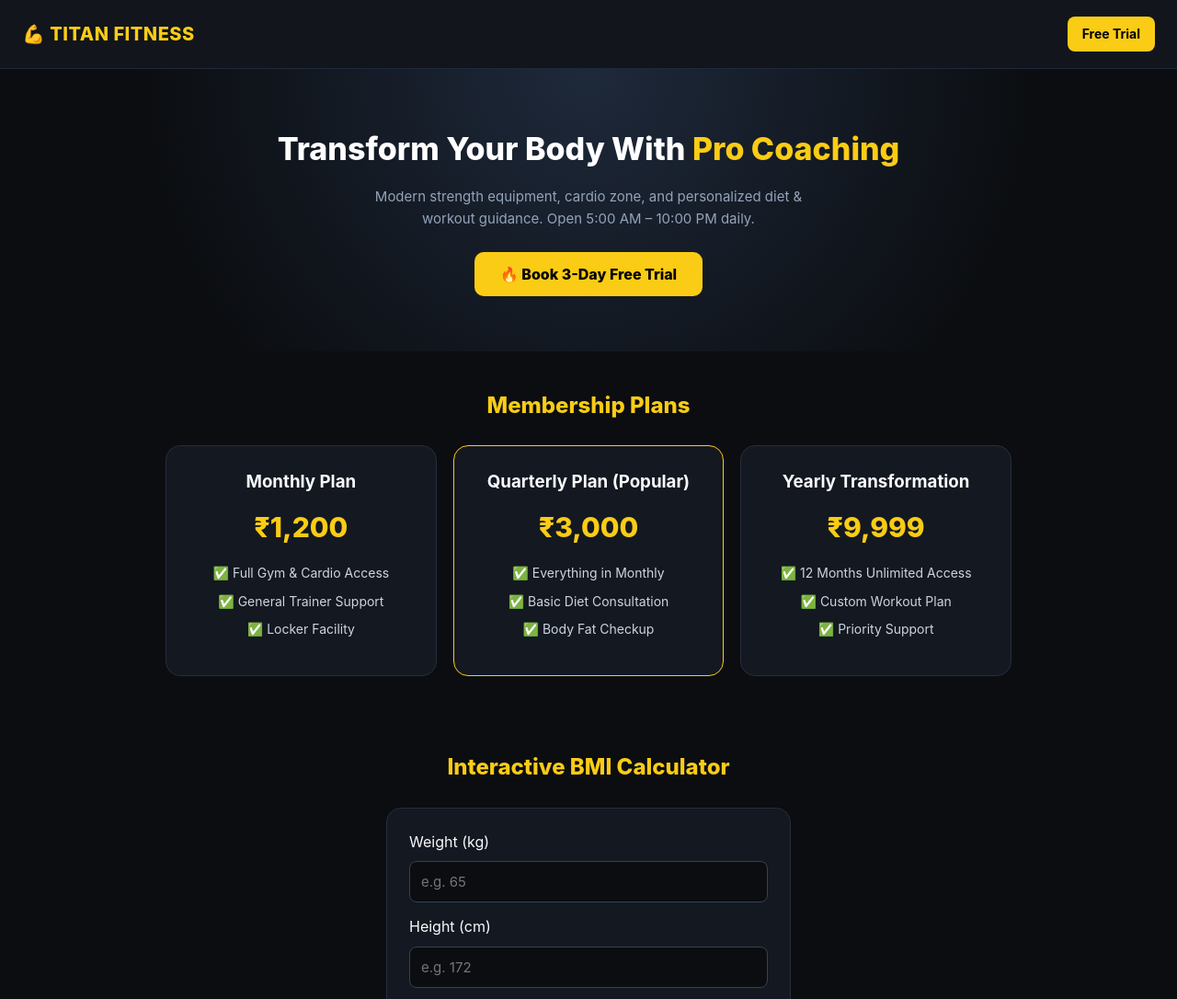
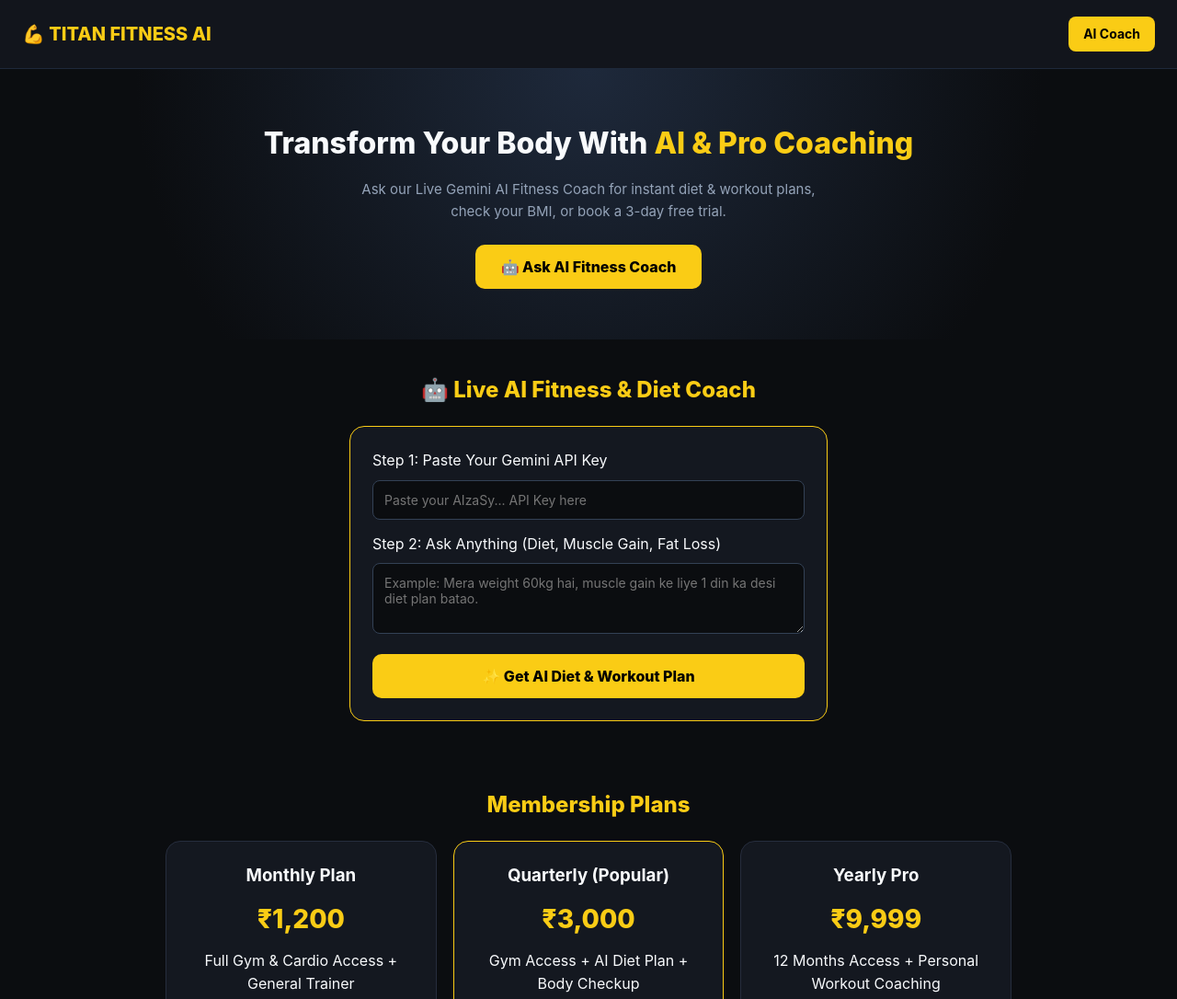
Before and after one commit to sdevi223997-a11y/gym-fitness-website, a plain HTML site: page index.html in a window 1280 px wide. Shown: the top 1086 px of the page at 92% size. Drawn offline with Linux system fonts and the light colour scheme.

Commit message:
Update index.html

```diff
--- a/index.html
+++ b/index.html
@@ -3,44 +3,52 @@
 <head>
   <meta charset="UTF-8">
   <meta name="viewport" content="width=device-width, initial-scale=1.0">
-  <title>Titan Fitness Club - Built by Vivek</title>
+  <title>Titan Fitness AI Club - Built by Vivek</title>
   <style>
     * { box-sizing: border-box; margin: 0; padding: 0; font-family: -apple-system, BlinkMacSystemFont, "Segoe UI", Roboto, sans-serif; }
     body { background: #0b0d10; color: #f8fafc; line-height: 1.6; }
     nav { display: flex; justify-content: space-between; align-items: center; padding: 18px 24px; background: #12151c; border-bottom: 1px solid #1e293b; position: sticky; top: 0; z-index: 100; }
-    .logo { font-size: 20px; font-weight: 800; color: #facc15; letter-spacing: 0.5px; }
+    .logo { font-size: 20px; font-weight: 800; color: #facc15; }
     .nav-btn { background: #facc15; color: #000; padding: 8px 16px; border-radius: 8px; text-decoration: none; font-weight: 700; font-size: 14px; }
-    .hero { text-align: center; padding: 60px 20px; background: radial-gradient(circle at top, #1e293b 0%, #0b0d10 70%); }
-    .hero h1 { font-size: 34px; font-weight: 800; margin-bottom: 12px; color: #fff; }
+    .hero { text-align: center; padding: 55px 20px; background: radial-gradient(circle at top, #1e293b 0%, #0b0d10 70%); }
+    .hero h1 { font-size: 32px; font-weight: 800; margin-bottom: 12px; }
     .hero h1 span { color: #facc15; }
     .hero p { color: #94a3b8; max-width: 520px; margin: 0 auto 24px auto; font-size: 15px; }
     .cta-btn { background: #facc15; color: #000; padding: 14px 28px; border: none; border-radius: 10px; font-size: 16px; font-weight: 800; cursor: pointer; }
-    .section { max-width: 960px; margin: 0 auto; padding: 40px 20px; }
-    .sec-title { text-align: center; font-size: 24px; font-weight: 800; margin-bottom: 24px; color: #facc15; }
-    .grid { display: grid; grid-template-columns: repeat(auto-fit, minmax(260px, 1fr)); gap: 18px; }
-    .card { background: #141820; border: 1px solid #262d3d; border-radius: 16px; padding: 24px; text-align: center; }
-    .price { font-size: 30px; font-weight: 800; color: #facc15; margin: 10px 0; }
-    .card ul { list-style: none; color: #cbd5e1; font-size: 14px; margin: 15px 0; }
-    .card ul li { margin-bottom: 8px; }
-    .bmi-box { background: #141820; border: 1px solid #262d3d; border-radius: 16px; padding: 24px; max-width: 440px; margin: 0 auto; }
-    .bmi-box input { width: 100%; padding: 12px; margin: 8px 0 14px 0; border-radius: 8px; border: 1px solid #334155; background: #0b0d10; color: #fff; font-size: 15px; }
-    .bmi-res { margin-top: 15px; font-weight: 700; text-align: center; color: #4ade80; font-size: 16px; }
-    .form-box { background: #141820; border: 1px solid #facc15; border-radius: 16px; padding: 24px; max-width: 440px; margin: 0 auto; }
-    .form-box input, .form-box select { width: 100%; padding: 12px; margin-bottom: 12px; border-radius: 8px; border: 1px solid #334155; background: #0b0d10; color: #fff; font-size: 15px; }
+    .section { max-width: 960px; margin: 0 auto; padding: 36px 20px; }
+    .sec-title { text-align: center; font-size: 24px; font-weight: 800; margin-bottom: 20px; color: #facc15; }
+    .box { background: #141820; border: 1px solid #262d3d; border-radius: 16px; padding: 24px; max-width: 520px; margin: 0 auto; }
+    .box input, .box select, .box textarea { width: 100%; padding: 12px; margin: 8px 0 14px 0; border-radius: 8px; border: 1px solid #334155; background: #0b0d10; color: #fff; font-size: 14px; }
+    .ai-output { margin-top: 16px; background: #0b0d10; border: 1px dashed #facc15; border-radius: 10px; padding: 14px; font-size: 14px; color: #e2e8f0; white-space: pre-wrap; display: none; }
+    .grid { display: grid; grid-template-columns: repeat(auto-fit, minmax(250px, 1fr)); gap: 18px; }
+    .card { background: #141820; border: 1px solid #262d3d; border-radius: 16px; padding: 22px; text-align: center; }
+    .price { font-size: 28px; font-weight: 800; color: #facc15; margin: 10px 0; }
     .wa-btn { background: #22c55e; color: #fff; width: 100%; padding: 13px; border: none; border-radius: 8px; font-size: 16px; font-weight: 700; cursor: pointer; }
     footer { text-align: center; padding: 24px; border-top: 1px solid #1e293b; color: #64748b; font-size: 13px; margin-top: 30px; }
   </style>
 </head>
 <body>
   <nav>
-    <div class="logo">💪 TITAN FITNESS</div>
-    <a href="#trial" class="nav-btn">Free Trial</a>
+    <div class="logo">💪 TITAN FITNESS AI</div>
+    <a href="#ai-coach" class="nav-btn">AI Coach</a>
   </nav>
 
   <section class="hero">
-    <h1>Transform Your Body With <span>Pro Coaching</span></h1>
-    <p>Modern strength equipment, cardio zone, and personalized diet & workout guidance. Open 5:00 AM – 10:00 PM daily.</p>
-    <a href="#trial"><button class="cta-btn">🔥 Book 3-Day Free Trial</button></a>
+    <h1>Transform Your Body With <span>AI & Pro Coaching</span></h1>
+    <p>Ask our Live Gemini AI Fitness Coach for instant diet & workout plans, check your BMI, or book a 3-day free trial.</p>
+    <a href="#ai-coach"><button class="cta-btn">🤖 Ask AI Fitness Coach</button></a>
+  </section>
+
+  <section class="section" id="ai-coach">
+    <h2 class="sec-title">🤖 Live AI Fitness & Diet Coach</h2>
+    <div class="box" style="border-color: #facc15;">
+      <label>Step 1: Paste Your Gemini API Key</label>
+      <input type="password" id="apiKey" placeholder="Paste your AIzaSy... API Key here">
+      <label>Step 2: Ask Anything (Diet, Muscle Gain, Fat Loss)</label>
+      <textarea id="userPrompt" rows="3" placeholder="Example: Mera weight 60kg hai, muscle gain ke liye 1 din ka desi diet plan batao."></textarea>
+      <button class="cta-btn" style="width:100%;" onclick="askGeminiAI()">✨ Get AI Diet & Workout Plan</button>
+      <div class="ai-output" id="aiResult"></div>
+    </div>
   </section>
 
   <section class="section">
@@ -49,48 +57,36 @@
       <div class="card">
         <h3>Monthly Plan</h3>
         <div class="price">₹1,200</div>
-        <ul>
-          <li>✅ Full Gym & Cardio Access</li>
-          <li>✅ General Trainer Support</li>
-          <li>✅ Locker Facility</li>
-        </ul>
+        <p>Full Gym & Cardio Access + General Trainer</p>
       </div>
       <div class="card" style="border-color: #facc15;">
-        <h3>Quarterly Plan (Popular)</h3>
+        <h3>Quarterly (Popular)</h3>
         <div class="price">₹3,000</div>
-        <ul>
-          <li>✅ Everything in Monthly</li>
-          <li>✅ Basic Diet Consultation</li>
-          <li>✅ Body Fat Checkup</li>
-        </ul>
+        <p>Gym Access + AI Diet Plan + Body Checkup</p>
       </div>
       <div class="card">
-        <h3>Yearly Transformation</h3>
+        <h3>Yearly Pro</h3>
         <div class="price">₹9,999</div>
-        <ul>
-          <li>✅ 12 Months Unlimited Access</li>
-          <li>✅ Custom Workout Plan</li>
-          <li>✅ Priority Support</li>
-        </ul>
+        <p>12 Months Access + Personal Workout Coaching</p>
       </div>
     </div>
   </section>
 
   <section class="section">
     <h2 class="sec-title">Interactive BMI Calculator</h2>
-    <div class="bmi-box">
+    <div class="box">
       <label>Weight (kg)</label>
       <input type="number" id="wt" placeholder="e.g. 65">
       <label>Height (cm)</label>
       <input type="number" id="ht" placeholder="e.g. 172">
       <button class="cta-btn" style="width:100%;" onclick="calcBMI()">Calculate My BMI</button>
-      <div class="bmi-res" id="bmiOut"></div>
+      <div id="bmiOut" style="margin-top:14px; font-weight:700; text-align:center; color:#4ade80;"></div>
     </div>
   </section>
 
   <section class="section" id="trial">
     <h2 class="sec-title">Book Your Free Trial</h2>
-    <div class="form-box">
+    <div class="box">
       <input type="text" id="cName" placeholder="Your Full Name">
       <select id="cGoal">
         <option value="Muscle Gain">Goal: Muscle Gain & Strength</option>
@@ -104,6 +100,36 @@
   <footer>Built by Vivek 🚀 | Web & AI Developer Portfolio Project</footer>
 
   <script>
+    async function askGeminiAI() {
+      const key = document.getElementById('apiKey').value.trim();
+      const prompt = document.getElementById('userPrompt').value.trim();
+      const outBox = document.getElementById('aiResult');
+
+      if (!key) { alert("Please paste your Gemini API Key in Step 1 first!"); return; }
+      if (!prompt) { alert("Please write your fitness question in Step 2!"); return; }
+
+      outBox.style.display = "block";
+      outBox.innerText = "⏳ AI Coach is thinking... Please wait...";
+
+      try {
+        const response = await fetch(`https://googleapis.com{key}`, {
+          method: "POST",
+          headers: { "Content-Type": "application/json" },
+          body: JSON.stringify({
+            contents: [{ parts: [{ text: "You are a helpful Indian Gym & Fitness Coach. Keep the answer short, practical, and easy to understand in Hindi/Hinglish: " + prompt }] }]
+          })
+        });
+        const data = await response.json();
+        if (data.candidates && data.candidates[0]) {
+          outBox.innerText = data.candidates[0].content.parts[0].text;
+        } else {
+          outBox.innerText = "❌ Error: " + (data.error ? data.error.message : "Invalid API Key or network issue.");
+        }
+      } catch (err) {
+        outBox.innerText = "❌ Network Error: Please check your internet connection.";
+      }
+    }
+
     function calcBMI() {
       let w = parseFloat(document.getElementById('wt').value);
       let h = parseFloat(document.getElementById('ht').value) / 100;
@@ -112,11 +138,12 @@
       let status = bmi < 18.5 ? "Underweight" : bmi < 25 ? "Healthy Weight ✅" : bmi < 30 ? "Overweight" : "Obese";
       document.getElementById('bmiOut').innerText = "Your BMI: " + bmi + " (" + status + ")";
     }
+
     function bookTrial() {
       let name = document.getElementById('cName').value.trim() || "New Member";
       let goal = document.getElementById('cGoal').value;
       let msg = "Hi Titan Fitness! My name is " + name + ". I want to book a 3-Day Free Trial for " + goal + ".";
-      window.open("https://whatsapp.com" + encodeURIComponent(msg), "_blank");
+      window.open("https://wa.me" + encodeURIComponent(msg), "_blank");
     }
   </script>
 </body>
```
